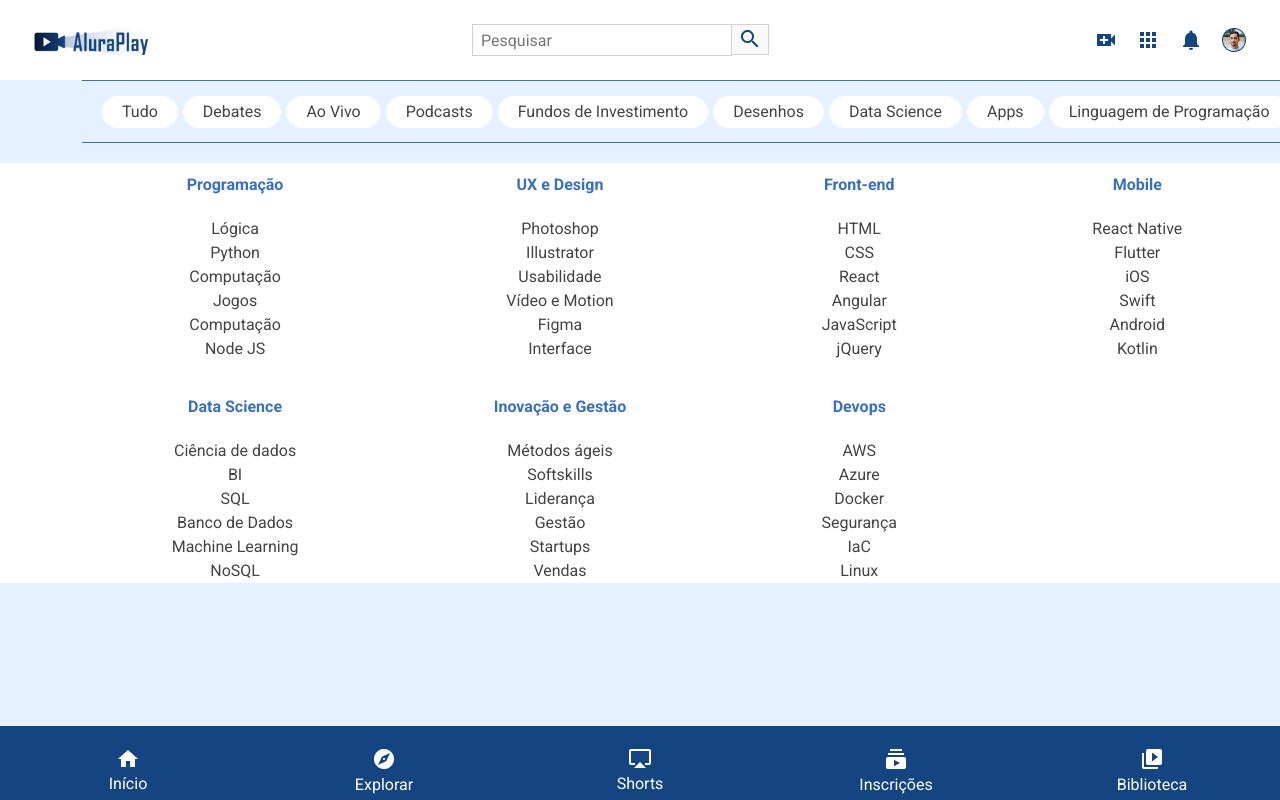
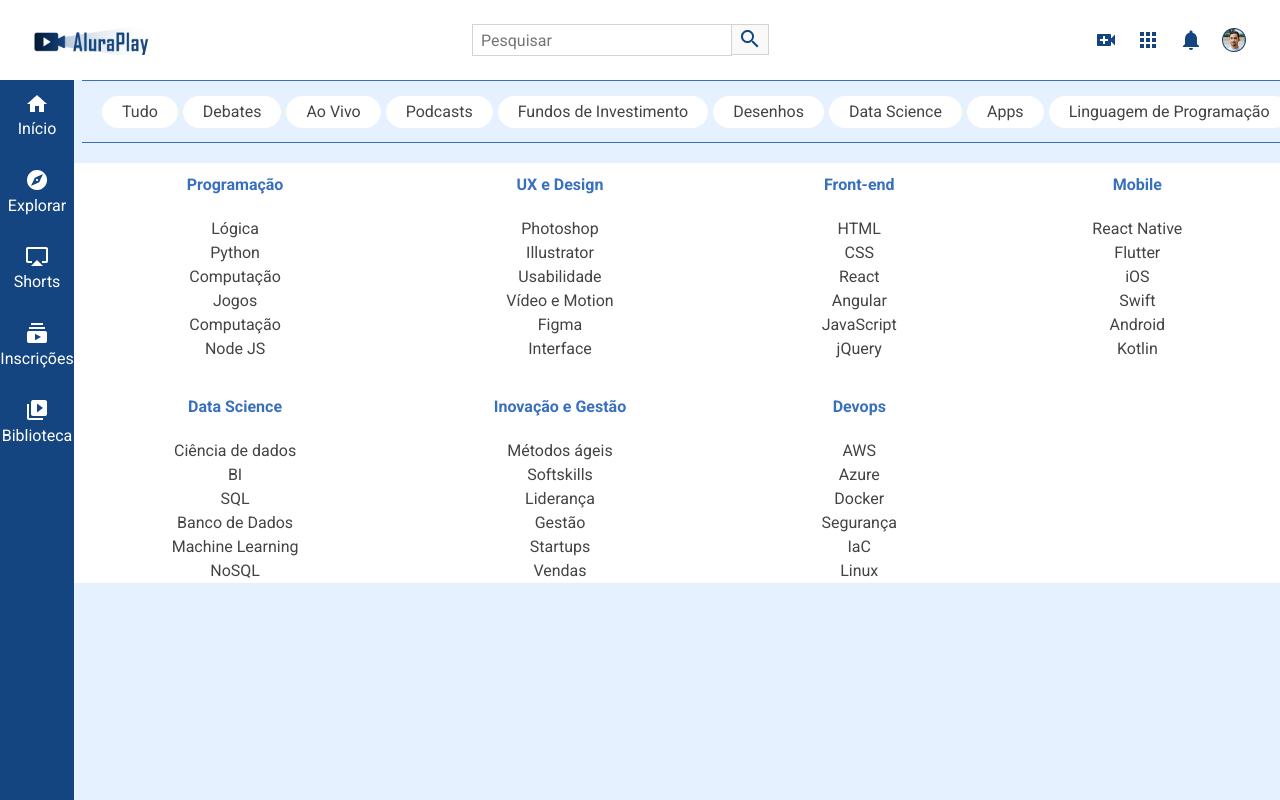
Before and after one commit to thiagovanzele/alura-play, a plain HTML site: page index.html in a window 1280 px wide. Drawn offline with Linux system fonts and the light colour scheme.

Commit message:
Menu lateral para tablet

```diff
--- a/css/flexbox.css
+++ b/css/flexbox.css
@@ -75,4 +75,19 @@
         justify-content: space-between;
     }
 
+    /* MENU LATERAL */
+
+    .menu__container {
+       left: 0;
+       height: auto;
+       width: 74px;
+       top: 80px;
+    }
+
+    .menu__lista {
+        flex-direction: column;
+        justify-content: flex-start;
+        gap: 33px;
+        padding-top: 15px;
+    }
 }
```
